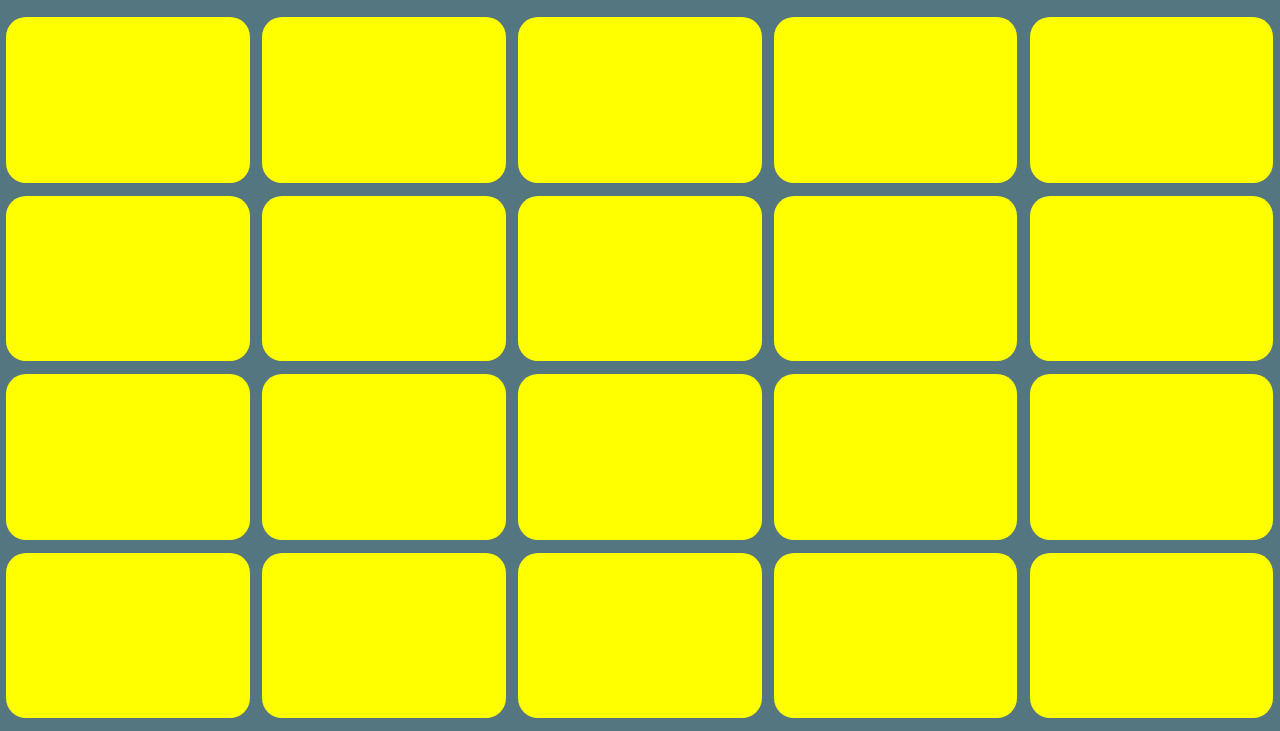
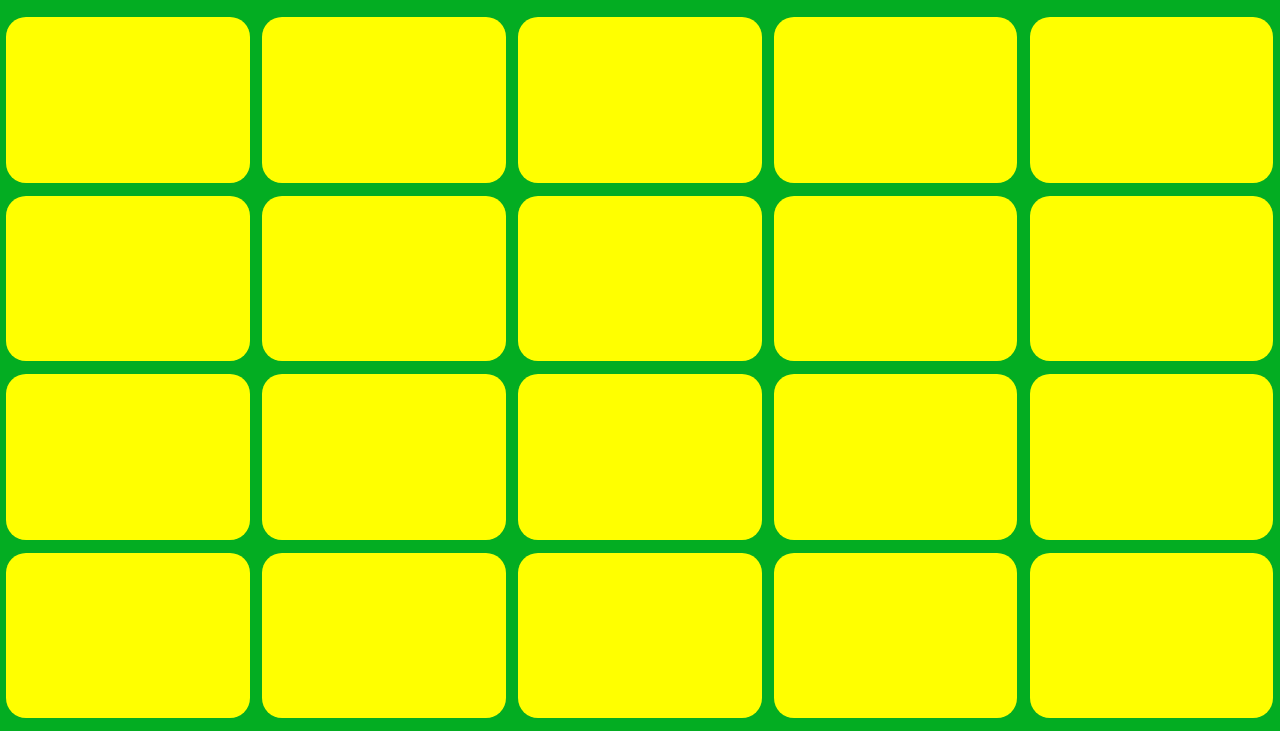
Before and after one commit to MoonTahoe/Memory, a website: page production-client/index.html in a window 1280 px wide. Shown: the part 69-800 px from the top of the page. Drawn offline with Linux system fonts and the light colour scheme.

Commit message:
Changes Table to Green

```diff
--- a/development-client/css/style.less
+++ b/development-client/css/style.less
@@ -1,4 +1,4 @@
-@tableColor: #547680;
+@tableColor: #03ad22;
 @cardColor: yellow;
 @grey: #EEE;
 @lightText: white;
```
Also changed, not shown: production-client/css/style.css.
